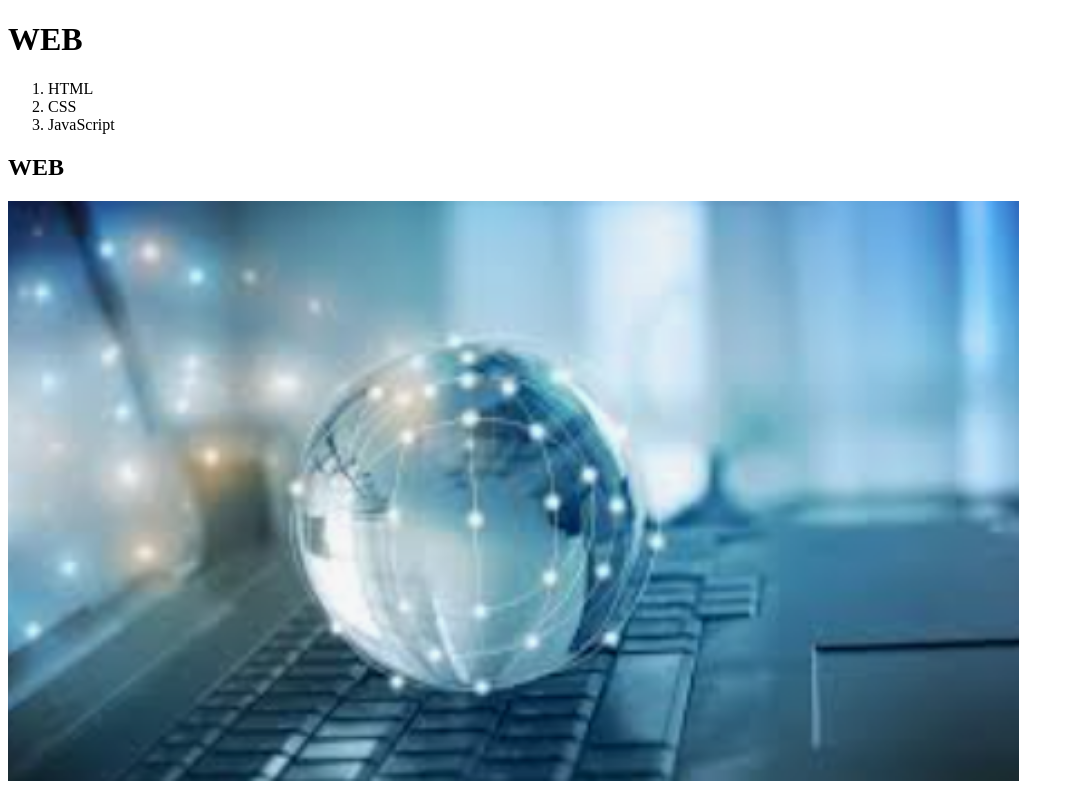
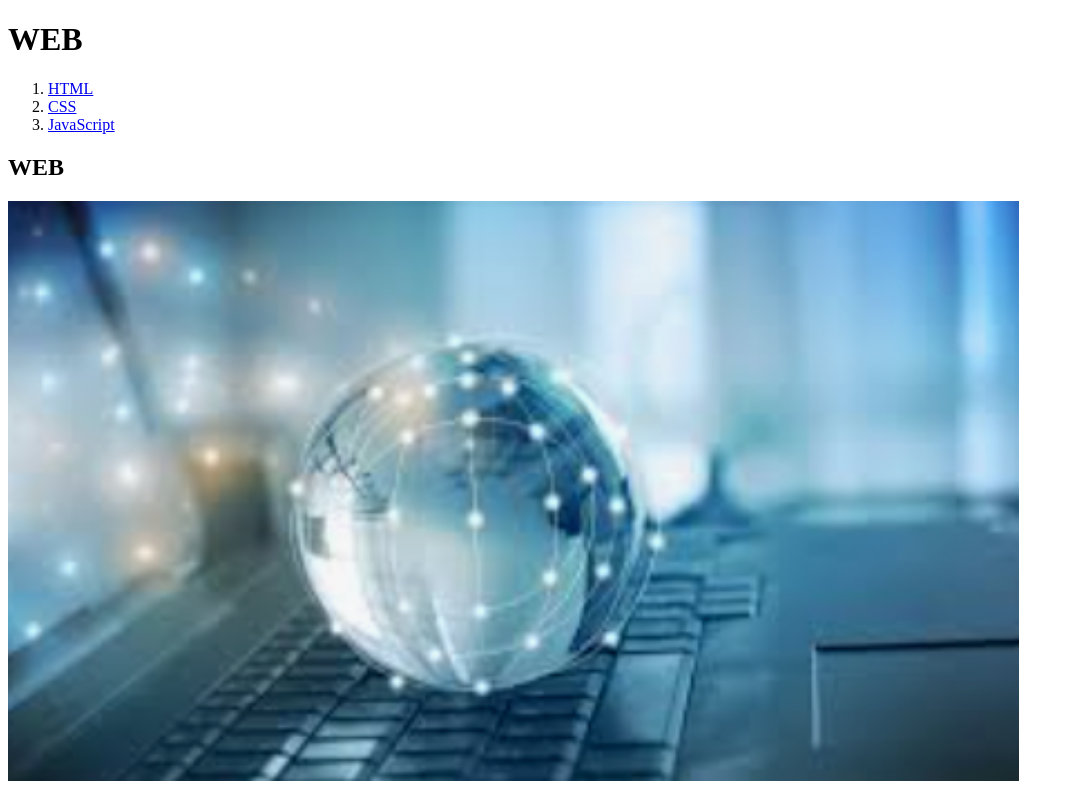
Before and after one commit to Dakyung-Sung/web1, a plain HTML site: page index.html in a window 1280 px wide. Shown: the whole page, without its empty margins (0-1074 px from the left). Drawn offline with Linux system fonts and the light colour scheme.

Commit message:
second version

```diff
--- a/index.html
+++ b/index.html
@@ -5,9 +5,9 @@
     <title>WEB making exercise</title>
     <h1>WEB</h1>
   <ol>
-    <li>HTML</li>
-    <li>CSS</li>
-    <li>JavaScript</li>
+    <li><a href="1.html" target="_blank">HTML</a></li>
+    <li><a href="2.html" target="_blank">CSS</a></li>
+    <li><a href="3.html" target="_blank">JavaScript</a></li>
   </ol>
   </head>
 
```
Also changed, not shown: 2.html (+1 -1 lines).
